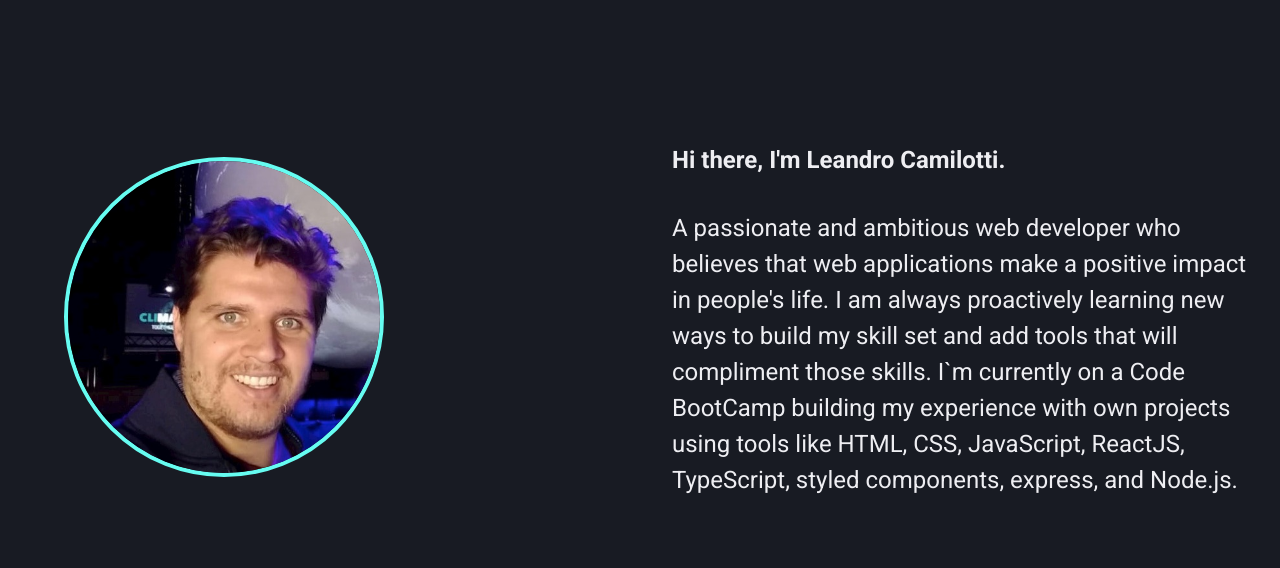
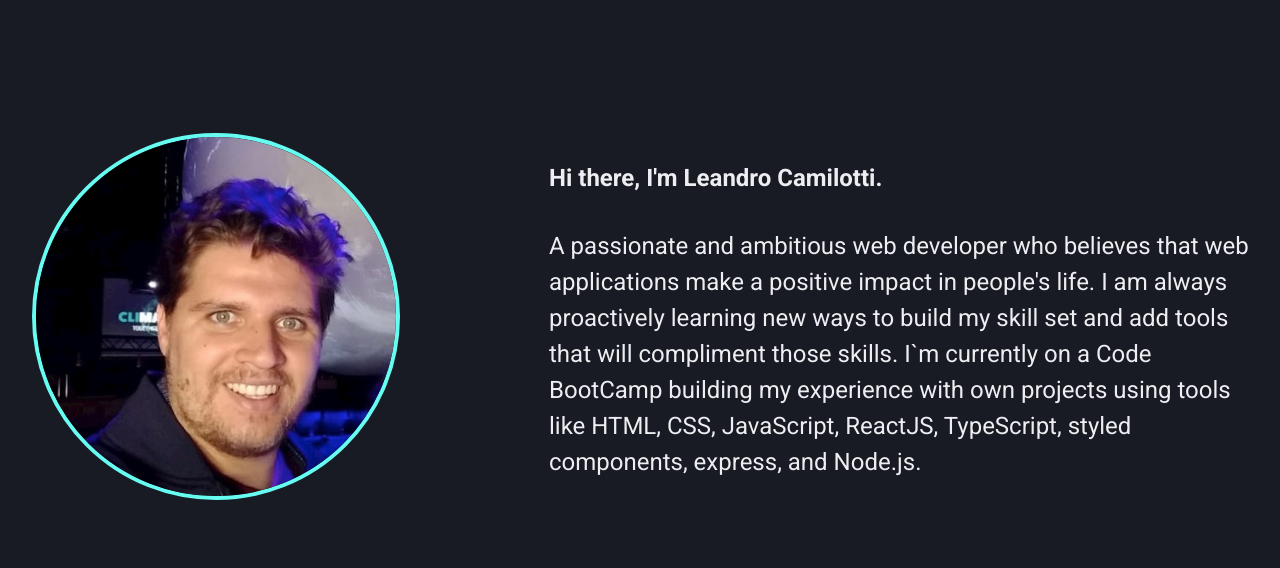
Before and after one commit to lecamilotti/portifolioV2.1, a Next.js app: page / in a window 1280 px wide. Shown: the part 880-1448 px from the top of the page. Built offline with nearby package versions, Linux system fonts and the light colour scheme.

Commit message:
about wide version

```diff
--- a/src/components/About/Index.tsx
+++ b/src/components/About/Index.tsx
@@ -1,24 +1,31 @@
-import { Box, Flex, Image, Text } from "@chakra-ui/react";
+import { Box, Flex, Image, Text, useBreakpointValue } from "@chakra-ui/react";
 
 export default function About() {
+
+  const isWideVersion = useBreakpointValue({
+    base: false,
+    md: true,
+  })
+
   return (
-    <Flex h="100vh" bg="gray.900" gridRow={"auto"}>
-      <Box flex="1" as="span" m="auto" p="auto" ml="4rem">
+    <Flex h="100vh" bg="gray.900" m="auto" p="auto" direction={isWideVersion ? "row" : "column"}>
+      <Box as="span" m="auto" p="auto">
         <Image
+          ml="2rem"
           src="/profile.jpeg"
           alt="Leandro Camilotti Picture"
-          maxW="320px"
+          w={!isWideVersion ? "250px" : "70%"}
           display="inline-grid"
           border="4px"
           borderColor="primary"
           borderRadius="50%"
         />
       </Box>
-      <Box as="span" display="block" flex="1" m="auto" p="5">
-        <Text fontWeight="bold" color="gray.50" fontSize="2xl" mb="2rem">
+      <Box as="span" flex="5" m="auto" p="auto" maxW="56rem" >
+        <Text fontWeight="bold" color="gray.50" m="1.5rem" fontSize="2xl" mb="2rem">
           Hi there, I'm Leandro Camilotti.
         </Text>
-        <Text color="gray.50" fontSize="2xl">
+        <Text color="gray.50" m="1.5rem" fontSize={!isWideVersion ? "1.2rem" : "2xl"}>
         A passionate and ambitious web developer who believes that web applications make a positive impact in people's life.
          I am always proactively learning new ways to build my skill set and add tools that will compliment those skills.
          I`m currently on a Code BootCamp building my experience with own projects using tools like HTML, CSS, JavaScript, ReactJS, TypeScript, styled components, express, and Node.js.
--- a/src/components/Aside/index.tsx
+++ b/src/components/Aside/index.tsx
@@ -7,7 +7,7 @@ export type AsideProps = Omit<ImageProps, "width" | "height" | "src">;
 export const Aside: React.FC<AsideProps> = (props) => {
   return (
     <Flex maxW={1280} m="auto"  width={["100%", "100%", "100%", "100%"]}>
-      <Box ml="auto" mt="20" pt="10" >
+      <Box ml="auto" alignItems="center" justifyContent="center" pt="10" >
 
       <Image
       src={codePic}
--- a/src/components/Header/index.tsx
+++ b/src/components/Header/index.tsx
@@ -1,7 +1,6 @@
 import { Flex, Icon, IconButton, useBreakpointValue } from "@chakra-ui/react";
 import { RiMenuLine } from "react-icons/ri";
 import { useSidebarDrawer } from "../../contexts/SidebarDrawerContext";
-import { SidebarNav } from "../Sidebar/SidebarNav";
 import { Logo } from "./Logo";
 
 
--- a/src/components/Hero/index.tsx
+++ b/src/components/Hero/index.tsx
@@ -64,10 +64,10 @@ export default function Hero() {
 
             Hi, I'm Leandro Camilotti
           </Text>
-          <Text as="h2" color="gray.50" m={2} fontWeight="bold" fontSize="2xl">
-            Front End Developer
+          <Text as="h2" color="gray.50" fontWeight="bold" fontSize="2xl">
+           Front End Developer
           </Text>
-          <Text as="h3">
+          <Text as="h3" mt="2rem">
             Welcome to my personal page.
             <br />
             Here you can find my projects, my skills and contact me.
```
